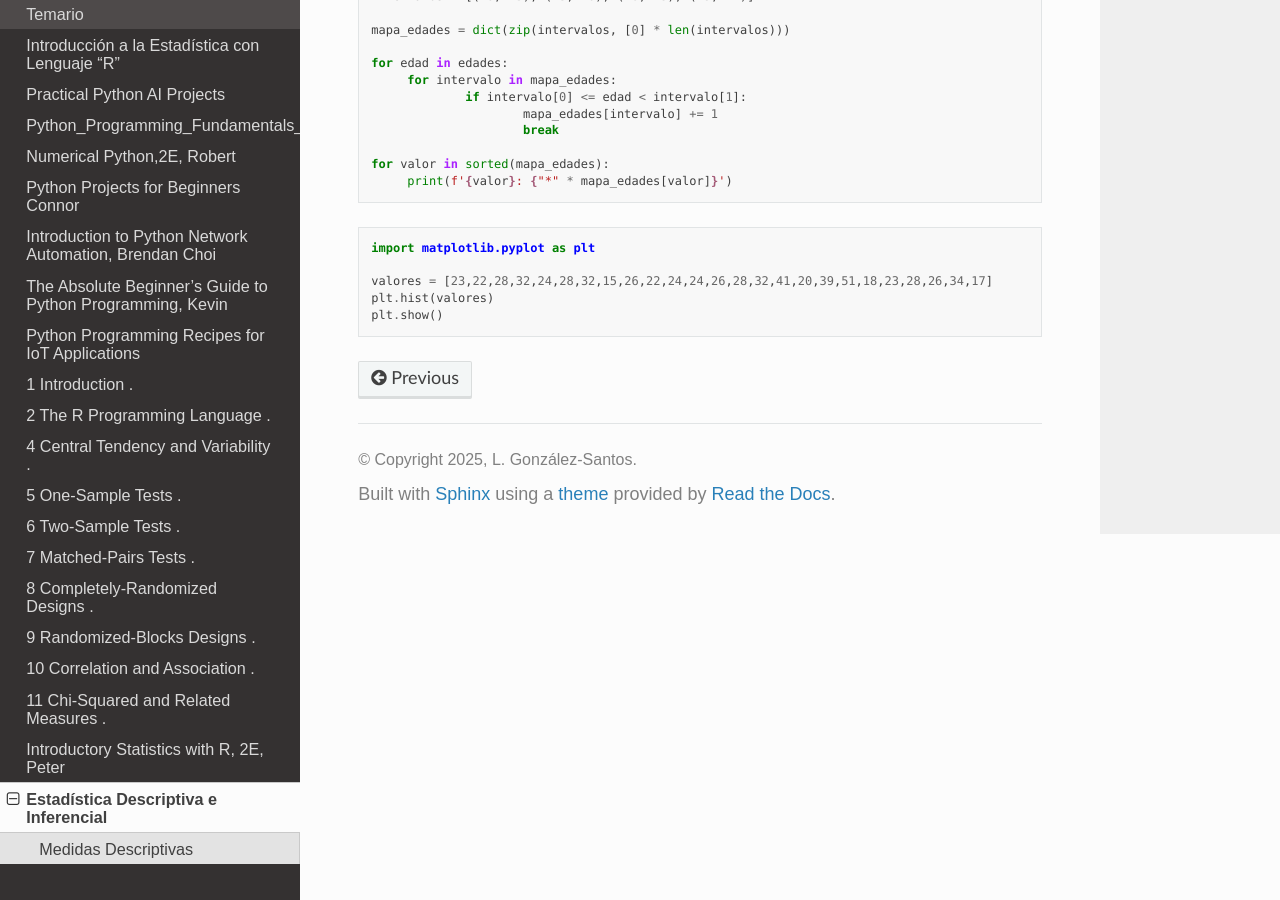
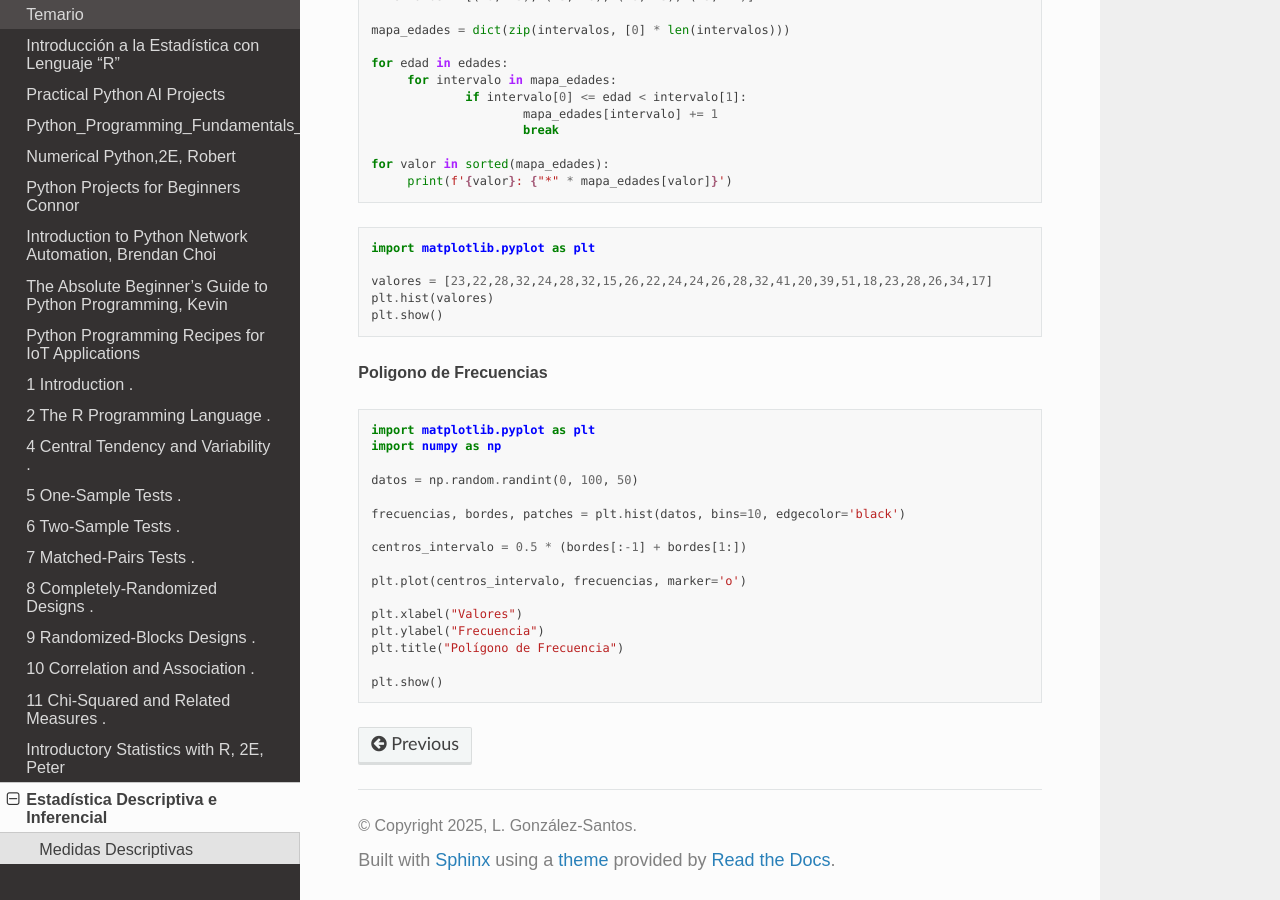
Before and after one commit to matecom57/santosg57-cursos, a Sphinx documentation site: the page built from docs/source/clase_estadistica/clase_estadistica.rst, in a window 1280 px wide and 900 px high, scrolled down 978 px. Built offline with Sphinx 7.4.7 and the Read the Docs theme 3.1.0, drawn with Linux system fonts in a browser that asks for light colours.

Commit message:
Test comité

```diff
--- a/docs/source/clase_estadistica/clase_estadistica.rst
+++ b/docs/source/clase_estadistica/clase_estadistica.rst
@@ -65,3 +65,24 @@ Ejemplos:
    valores = [23,22,28,32,24,28,32,15,26,22,24,24,26,28,32,41,20,39,51,18,23,28,26,34,17]
    plt.hist(valores)
    plt.show()
+
+**Poligono de Frecuencias**
+
+.. code:: Python
+
+   import matplotlib.pyplot as plt
+   import numpy as np
+
+   datos = np.random.randint(0, 100, 50)
+
+   frecuencias, bordes, patches = plt.hist(datos, bins=10, edgecolor='black')
+
+   centros_intervalo = 0.5 * (bordes[:-1] + bordes[1:])
+
+   plt.plot(centros_intervalo, frecuencias, marker='o')
+
+   plt.xlabel("Valores")
+   plt.ylabel("Frecuencia")
+   plt.title("Polígono de Frecuencia")
+
+   plt.show()
```
